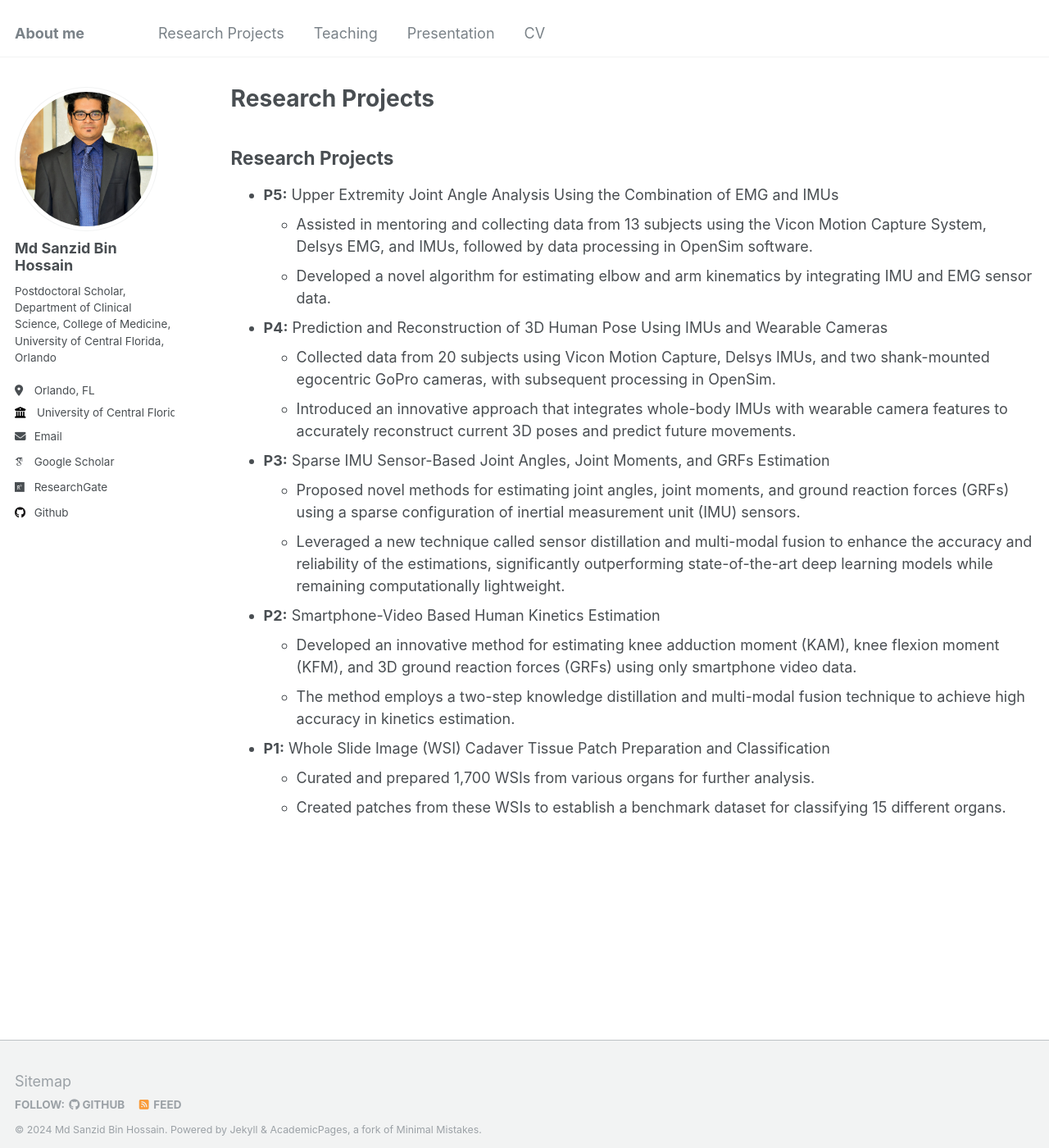
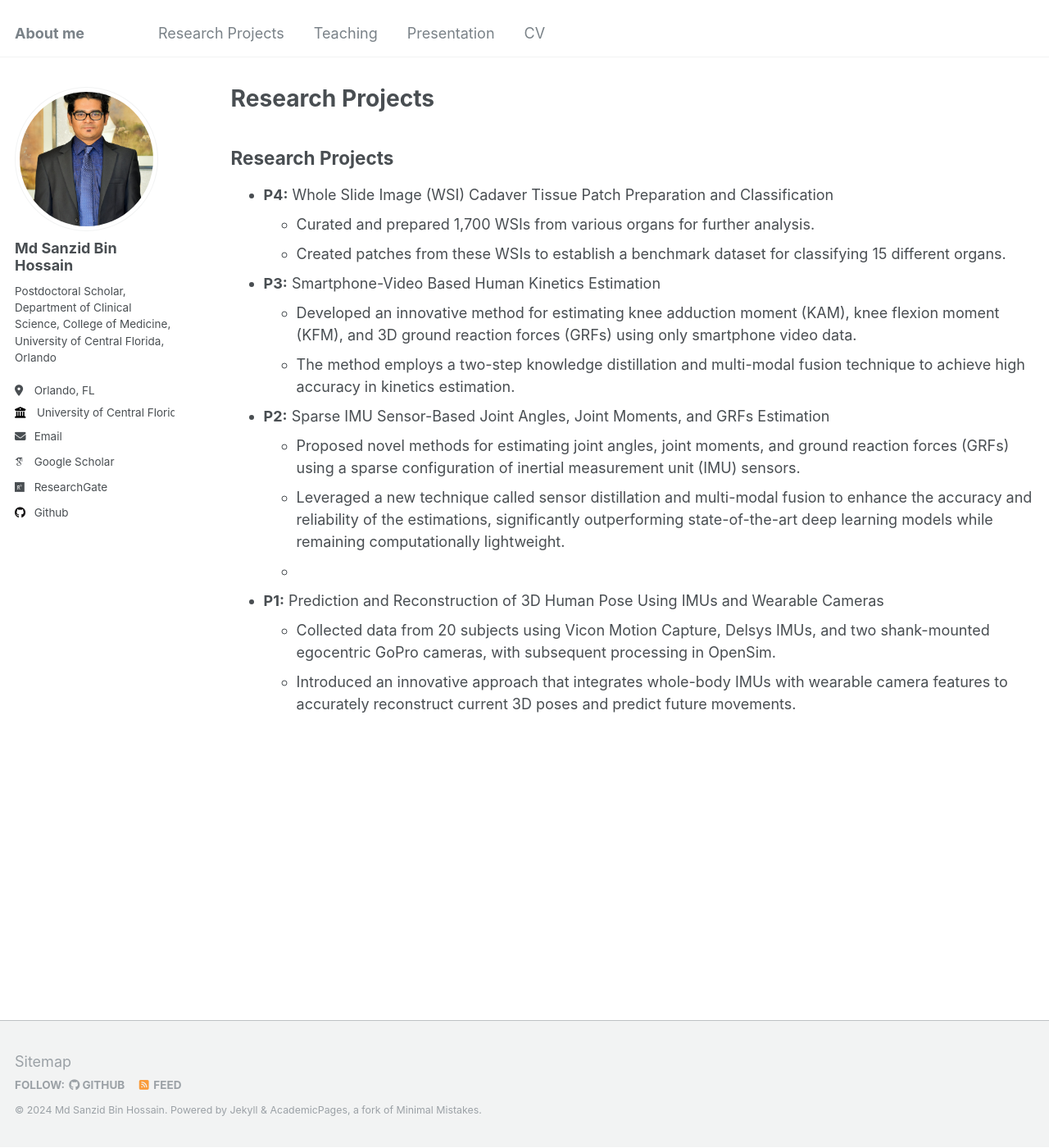
Before and after one commit to Md-Sanzid-Bin-Hossain/Md-Sanzid-Bin-Hossain, a Jekyll site: the page built from _pages/projects.md, in a window 1280 px wide and 1400 px high. Shown: the whole window at 82% size. Built offline with Jekyll 4.4.1, drawn with Linux system fonts in a browser that asks for light colours; some web fonts are replaced.

Commit message:
Update projects.md

```diff
--- a/_pages/projects.md
+++ b/_pages/projects.md
@@ -6,22 +6,19 @@ author_profile: true
 ---
 
 ## Research Projects
-- **P5:** Upper Extremity Joint Angle Analysis Using the Combination of EMG and IMUs
-  - Assisted in mentoring and collecting data from 13 subjects using the Vicon Motion Capture System, Delsys EMG, and IMUs, followed by data processing in OpenSim software.
-  - Developed a novel algorithm for estimating elbow and arm kinematics by integrating IMU and EMG sensor data.
 
-- **P4:** Prediction and Reconstruction of 3D Human Pose Using IMUs and Wearable Cameras
-  - Collected data from 20 subjects using Vicon Motion Capture, Delsys IMUs, and two shank-mounted egocentric GoPro cameras, with subsequent processing in OpenSim.
-  - Introduced an innovative approach that integrates whole-body IMUs with wearable camera features to accurately reconstruct current 3D poses and predict future movements.
+- **P4:** Whole Slide Image (WSI) Cadaver Tissue Patch Preparation and Classification
+  - Curated and prepared 1,700 WSIs from various organs for further analysis.
+  - Created patches from these WSIs to establish a benchmark dataset for classifying 15 different organs.
 
-- **P3:** Sparse IMU Sensor-Based Joint Angles, Joint Moments, and GRFs Estimation
-  - Proposed novel methods for estimating joint angles, joint moments, and ground reaction forces (GRFs) using a sparse configuration of inertial measurement unit (IMU) sensors.
-  - Leveraged a new technique called sensor distillation and multi-modal fusion to enhance the accuracy and reliability of the estimations, significantly outperforming state-of-the-art deep learning models while remaining computationally lightweight.
-
-- **P2:** Smartphone-Video Based Human Kinetics Estimation
+- **P3:** Smartphone-Video Based Human Kinetics Estimation
   - Developed an innovative method for estimating knee adduction moment (KAM), knee flexion moment (KFM), and 3D ground reaction forces (GRFs) using only smartphone video data.
   - The method employs a two-step knowledge distillation and multi-modal fusion technique to achieve high accuracy in kinetics estimation.
 
-- **P1:** Whole Slide Image (WSI) Cadaver Tissue Patch Preparation and Classification
-  - Curated and prepared 1,700 WSIs from various organs for further analysis.
-  - Created patches from these WSIs to establish a benchmark dataset for classifying 15 different organs.
+- **P2:** Sparse IMU Sensor-Based Joint Angles, Joint Moments, and GRFs Estimation
+  - Proposed novel methods for estimating joint angles, joint moments, and ground reaction forces (GRFs) using a sparse configuration of inertial measurement unit (IMU) sensors.
+  - Leveraged a new technique called sensor distillation and multi-modal fusion to enhance the accuracy and reliability of the estimations, significantly outperforming state-of-the-art deep learning models while remaining computationally lightweight.
+  -
+- **P1:** Prediction and Reconstruction of 3D Human Pose Using IMUs and Wearable Cameras
+  - Collected data from 20 subjects using Vicon Motion Capture, Delsys IMUs, and two shank-mounted egocentric GoPro cameras, with subsequent processing in OpenSim.
+  - Introduced an innovative approach that integrates whole-body IMUs with wearable camera features to accurately reconstruct current 3D poses and predict future movements.
```
